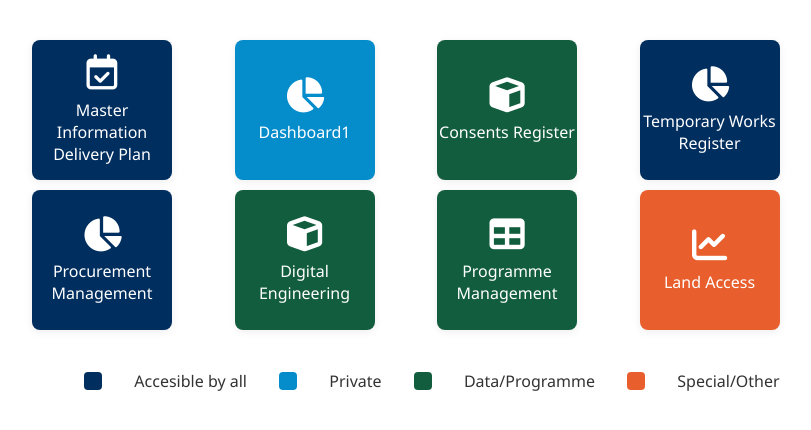
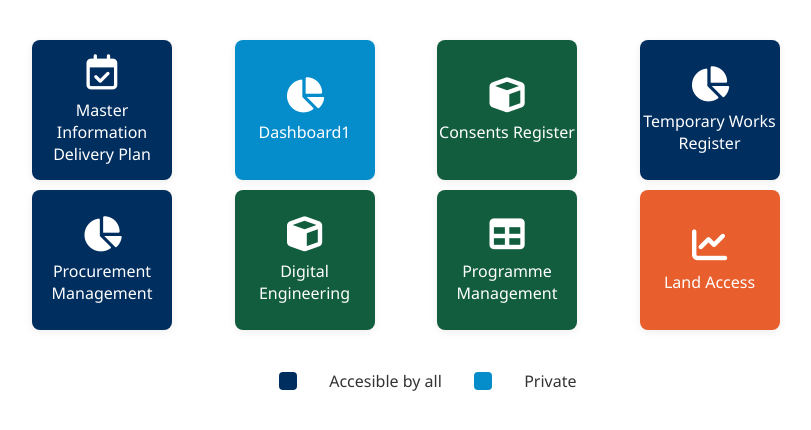
Before and after one commit to LTC-Tunnels-Approaches/LTC-Tunnels-Approaches.github.io, a plain HTML site: page index.html in a window 1280 px wide. Shown: the whole page, without its empty margins (208-1019 px from the left). Drawn offline with Linux system fonts and the light colour scheme; a script that the page names is missing.

Commit message:
limited legend to 2 elements

```diff
--- a/index.html
+++ b/index.html
@@ -62,8 +62,6 @@
     <div class="legend">
         <span class="legend-item blue"></span> Accesible by all&nbsp;&nbsp;
         <span class="legend-item light-blue"></span> Private&nbsp;&nbsp;
-        <span class="legend-item green"></span> Data/Programme&nbsp;&nbsp;
-        <span class="legend-item orange"></span> Special/Other
     </div>
     <script src="scripts/app.js"></script>
 </body>
```
